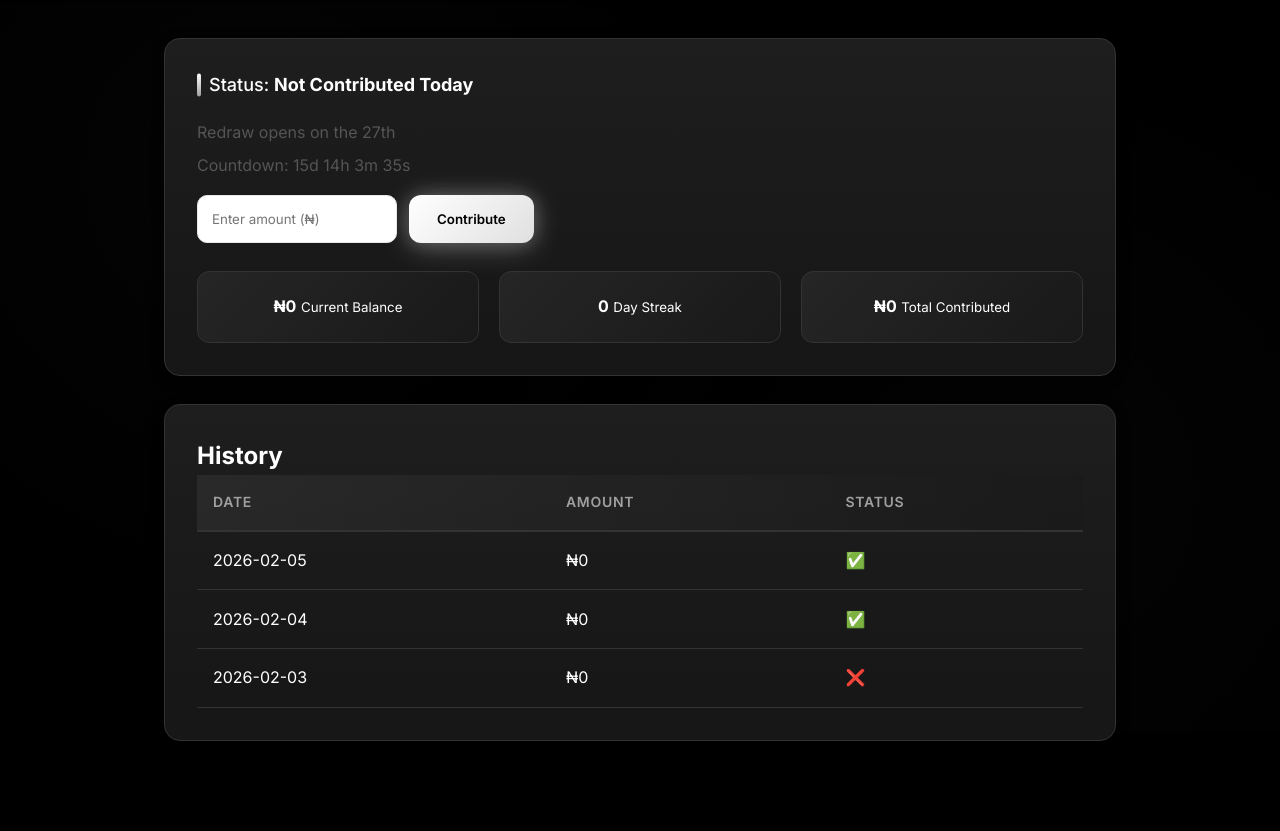
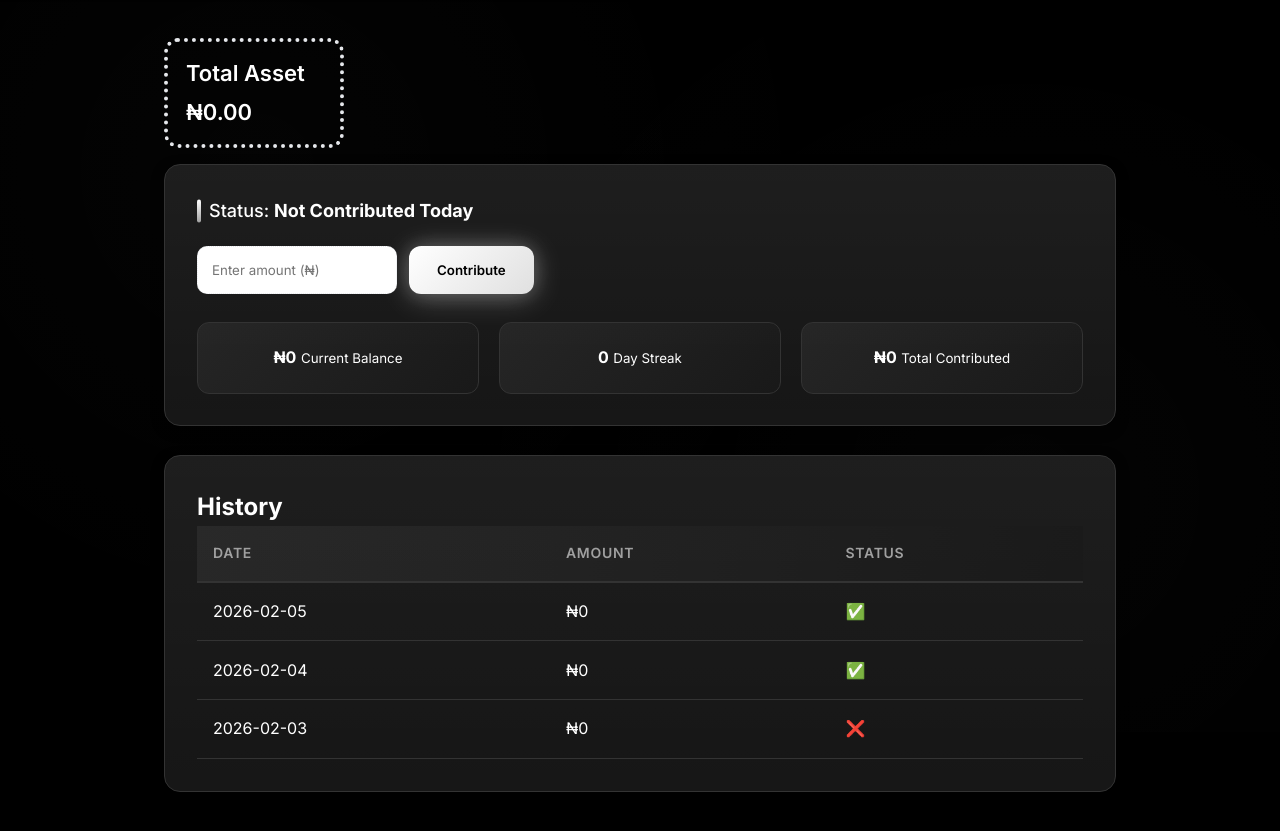
Before and after one commit to Dev-Enayon/lani-contribution, a plain HTML site: page index.html in a window 1280 px wide. Shown: the part 68-899 px from the top of the page. Before the commit the page ends 848 px from the top, so only its background shows below. Drawn offline with nearby package versions, Linux system fonts and the light colour scheme.

Commit message:
updating

```diff
--- a/index.html
+++ b/index.html
@@ -6,6 +6,10 @@
   <meta name="viewport" content="width=device-width, initial-scale=1.0" />
   <link rel="stylesheet" href="syles.css">
   <link rel="shortcut icon" href="lani.jpeg" type="image/x-icon">
+
+    <!-- Icon Font Stylesheet -->
+    <link href="https://cdnjs.cloudflare.com/ajax/libs/font-awesome/7.0.0/css/all.min.css" rel="stylesheet">
+    <link href="https://cdn.jsdelivr.net/npm/bootstrap-icons@1.4.1/font/bootstrap-icons.css" rel="stylesheet">
 </head>
 
 <body>
@@ -27,6 +31,23 @@
 </header>
 
 <main>
+  <!-- current balance -->
+  <div class="info-row">
+
+  <!-- LEFT SIDE → Current Amount -->
+  <div class="amount-box">
+    <span><strong>Total Asset</strong></span>
+    <strong id="balance">₦0.00</strong>
+  </div>
+
+  <!-- RIGHT SIDE → Countdown -->
+  <div class="countdown-box">
+    <p id="redrawStatus"></p>
+    <p id="countdown"></p>
+  </div>
+
+</div>
+
   <!-- Today Status -->
   <section class="card">
     <div class="status">
@@ -41,7 +62,7 @@
       type="number"
       id="amountInput"
       placeholder="Enter amount (₦)"
-      style="padding:12px 14px;border-radius:10px;border:1px solid #e5e7eb;width:200px;"
+      style="padding:12px 14px;border-radius:10px;border:1px dotted #e5e7eb;width:200px;"
     />
 
     <button id="contributeBtn" class="cta">
--- a/script.js
+++ b/script.js
@@ -70,5 +70,10 @@
   // Initial load
   updateDateAndCountdown();
 
+<<<<<<< HEAD
   // Update every second
   setInterval(updateDateAndCountdown, 1000);
+=======
+// balanceEl.textContent = formatNaira(balance);
+// countdownEl.textContent = "Calculating countdown...";
+>>>>>>> dc7f020 (updating)
--- a/syles.css
+++ b/syles.css
@@ -328,14 +328,14 @@ main {
 
 /* Matrix dollars animation */
 .card::after {
-  content: '$ $ $ $ $ $ $ $ $ $ $ $ $ $ $ $ $ $ $ $ $ $ $ $ $ $ $ $ $ $ $ $ $ $ $ $ $ $ $ $ $ $ $ $ $ $ $ $ $ $ $ $ $ $ $ $ $ $ $ $ $ $ $ $ $ $ $ $ $ $';
+  content: '$ $ $ $ $ $ $ $ $ $ $ $ $ $ $ $ $ $ $ $ $ $ $ $ $ $ $ $ $ $ $ $ $ $ $ $ $ $ $ $ $ $ $ $ $ $ $ $ $ $ $ $ $ $ $ $ $ $ $ $ $ $ $ $ $ $ $ $ $ $ $ $ $ $ $ $ $ $ $ $ $ $ $ $ $ $ $';
   position: absolute;
   top: -100%;
   left: 0;
   width: 100%;
   height: 200%;
   font-size: 18px;
-  color: rgba(255, 255, 255, 0.1);
+  color: rgba(235, 229, 229, 0.1);
   line-height: 24px;
   letter-spacing: 8px;
   white-space: pre-wrap;
@@ -828,3 +828,47 @@ tbody tr:hover {
     transform: translateY(-30px) translateX(5px);
   }
 }
+
+.info-row {
+  display: flex;
+  justify-content: space-between;
+  align-items: center;
+  margin: 16px 0;
+  gap: 20px;
+  flex-wrap: wrap;
+}
+
+.amount-box {
+  background: transparent;
+  border: 4px dotted #e5e7eb;
+  border-radius: 14px;
+  padding: 14px 18px;
+  min-width: 180px;
+}
+
+.amount-box span {
+  display: block;
+  font-size: 12px;
+  color: #64748b;
+  margin-bottom: 4px;
+}
+
+.amount-box strong {
+  font-size: 22px;
+  font-weight: 600;
+}
+
+.countdown-box {
+  text-align: right;
+}
+
+#redrawStatus {
+  font-size: 13px;
+  font-weight: 600;
+  margin-bottom: 4px;
+}
+
+#countdown {
+  font-size: 14px;
+  color: #475569;
+}
```
